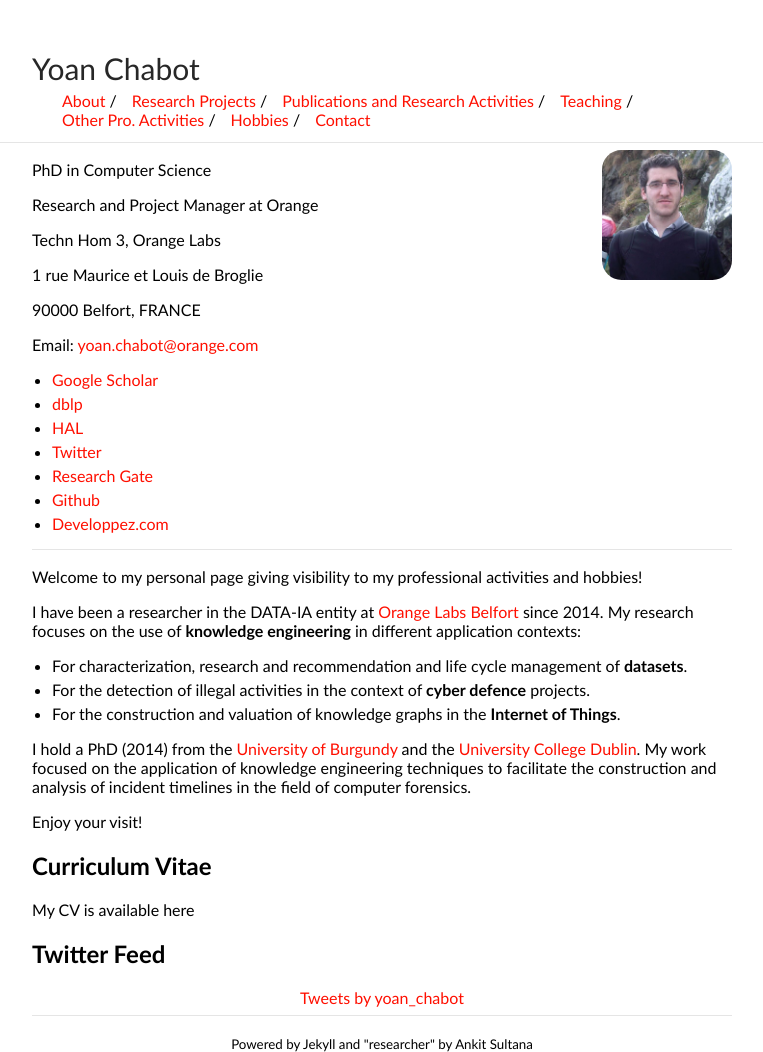
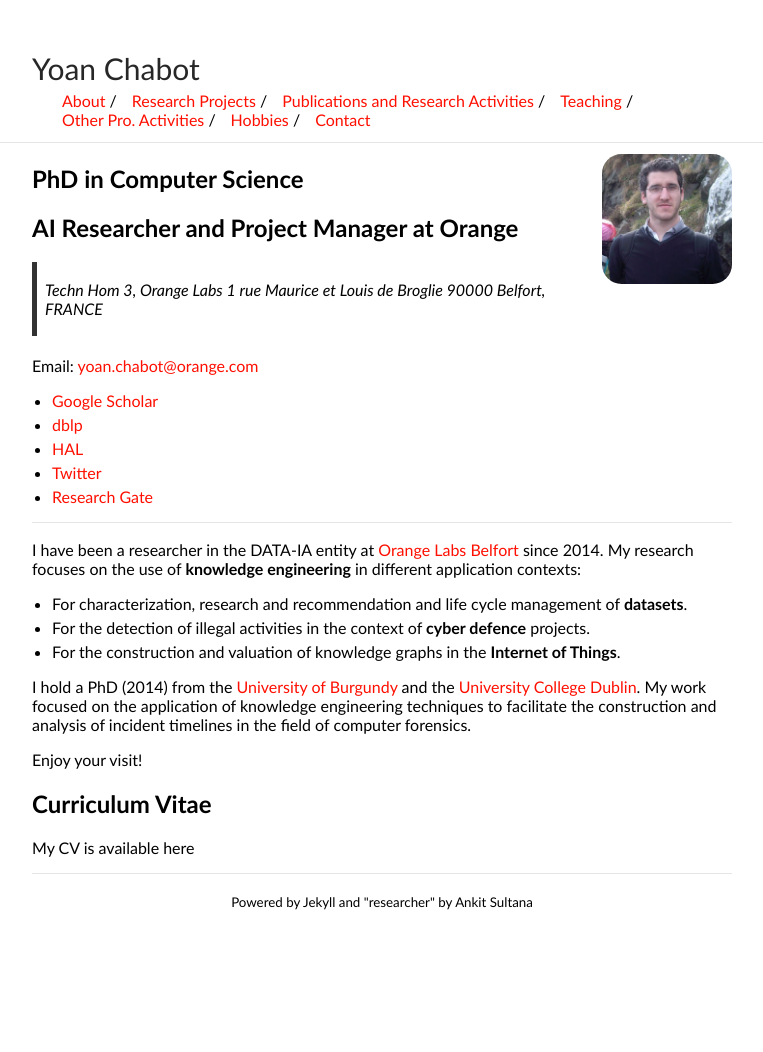
Before and after one commit to yoanchabot/yoanchabot.github.io, a Jekyll site: the page built from index.md, in a window 1280 px wide. Shown: the whole page, without its empty margins (258-1021 px from the left). Built offline with Jekyll 4.4.1, drawn with Linux system fonts in a browser that asks for light colours; comment, search, counter and statistics services are not loaded; after the commit the page ends 910 px from its top, so only the background shows below that.

Commit message:
Update index.md

```diff
--- a/index.md
+++ b/index.md
@@ -5,15 +5,12 @@
 
 <img class="profile-picture" src="me.jpg">
 
-PhD in Computer Science
+## PhD in Computer Science
+## AI Researcher and Project Manager at Orange
 
-Research and Project Manager at Orange
-
-Techn Hom 3, Orange Labs
-
-1 rue Maurice et Louis de Broglie
-
-90000 Belfort, FRANCE
+> Techn Hom 3, Orange Labs
+> 1 rue Maurice et Louis de Broglie
+> 90000 Belfort, FRANCE
 
 Email: [yoan.chabot@orange.com](mailto:yoan.chabot@orange.com)
 
@@ -22,12 +19,10 @@
 * [HAL](https://cv.archives-ouvertes.fr/yoan-chabot)
 * [Twitter](https://twitter.com/yoan_chabot)
 * [Research Gate](https://www.researchgate.net/profile/Yoan_Chabot/)
-* [Github](https://github.com/yoanchabot)
-* [Developpez.com](http://www.developpez.net/forums/u207506/metafire18)
+<!--* [Github](https://github.com/yoanchabot)-->
+<!--* [Developpez.com](http://www.developpez.net/forums/u207506/metafire18)-->
 
 ---
-
-Welcome to my personal page giving visibility to my professional activities and hobbies!
 
 I have been a researcher in the DATA-IA entity at [Orange Labs Belfort](https://hellofuture.orange.com/fr/) since 2014.
 My research focuses on the use of **knowledge engineering** in different application contexts:
@@ -44,8 +39,10 @@
 
 My CV is available here
 
+<!--
 ## Twitter Feed
 <div class="jekyll-twitter-plugin" align="center">
     <div class="jekyll-twitter-plugin"><a class="twitter-timeline" data-width="500" data-height="250" data-tweet-limit="5" href="https://twitter.com/yoan_chabot?ref_src=twsrc%5Etfw">Tweets by yoan_chabot</a>
 <script async="" src="https://platform.twitter.com/widgets.js" charset="utf-8"></script>
 </div>
+-->
```
